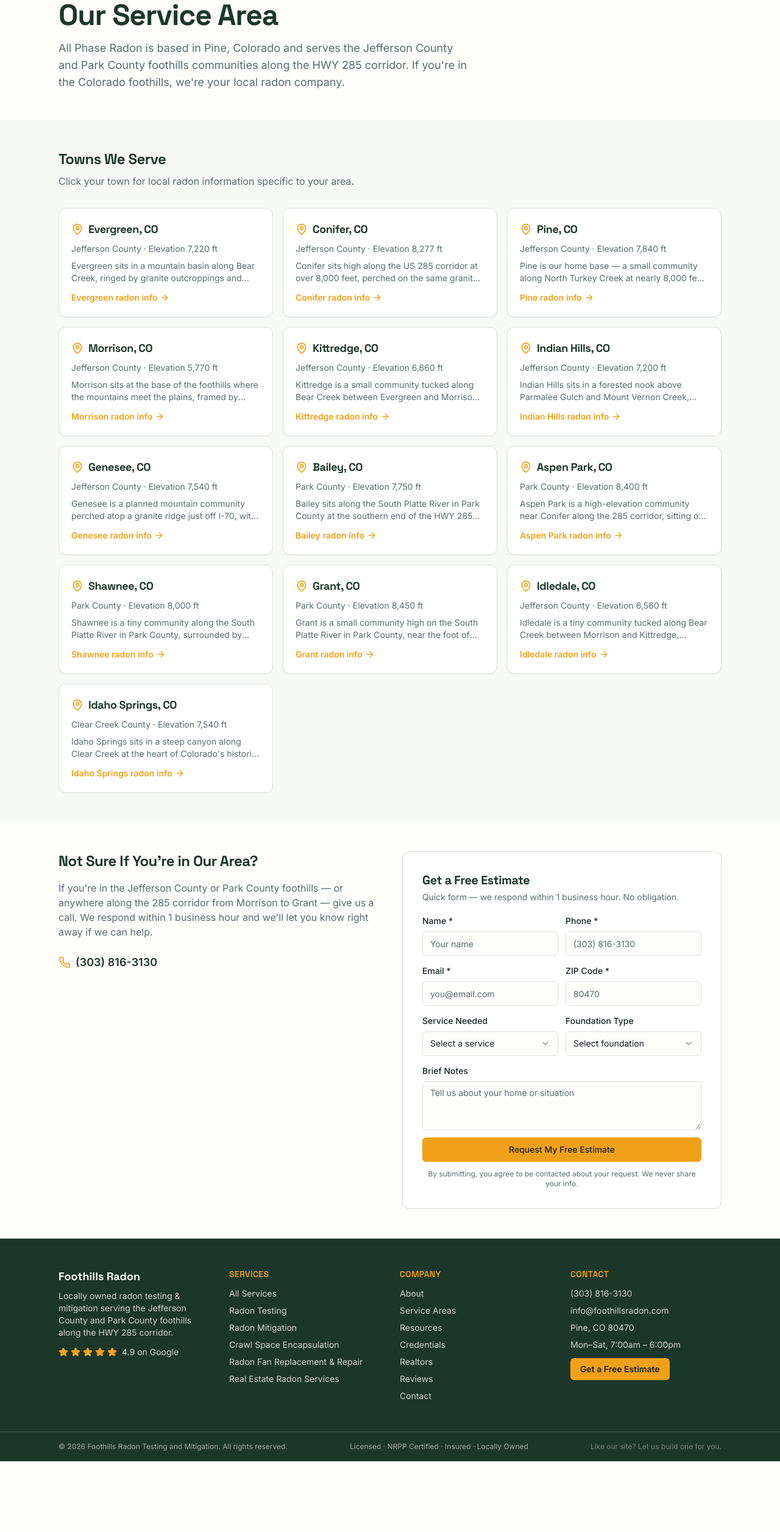
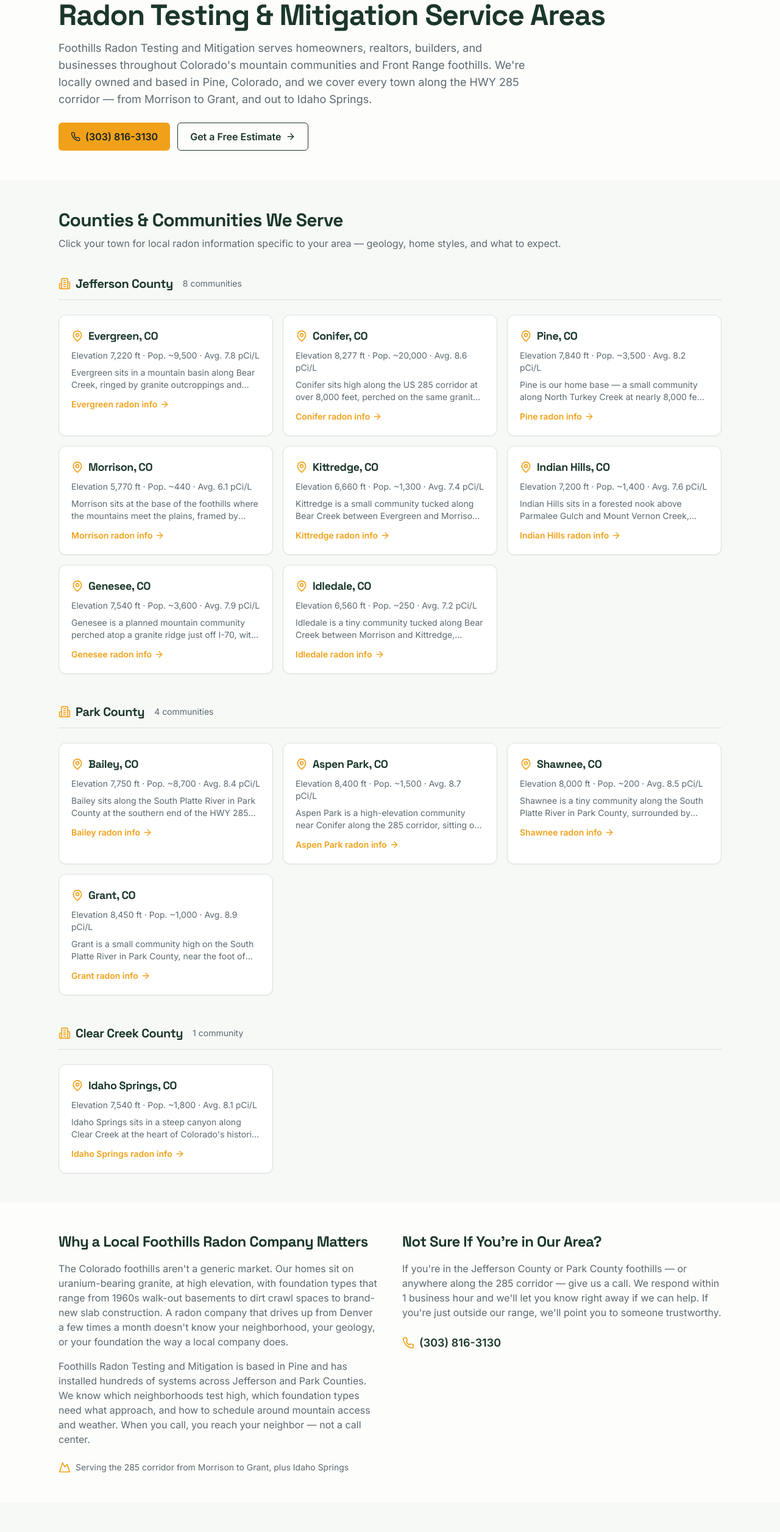
Before and after one commit to chetrodell-art/foothills-radon, a React (Vite) app: page /service-area in a window 1280 px wide. Shown: the part 234-2746 px from the top of the page at 61% size. Before the commit the page ends 2630 px from the top, so only its background shows below. Built offline with nearby package versions, Linux system fonts and the light colour scheme; the HTML template or start-up script is replaced by a standard one.

Commit message:
Backup: Update src/pages/ServiceArea.tsx

```diff
--- a/src/pages/ServiceArea.tsx
+++ b/src/pages/ServiceArea.tsx
@@ -1,17 +1,29 @@
 import { Link } from "react-router-dom";
-import { MapPin, Phone, ArrowRight } from "lucide-react";
+import { MapPin, Phone, ArrowRight, Mountain, Building2 } from "lucide-react";
 import { SEO, localBusinessSchema, breadcrumbSchema } from "@/components/seo";
 import { Layout } from "@/components/Layout";
 import { Breadcrumbs } from "@/components/Breadcrumbs";
 import { EstimateForm } from "@/components/EstimateForm";
 import { company } from "@/data/site";
 import { locations } from "@/data/locations";
+import { ScrollReveal } from "@/components/ScrollReveal";
 
-const ServiceArea = () => (
+const countyOrder: Record<string, number> = {
+  "Jefferson County": 1,
+  "Park County": 2,
+  "Clear Creek County": 3,
+};
+
+const ServiceArea = () => {
+  const counties = Array.from(new Set(locations.map((l) => l.county))).sort(
+    (a, b) => (countyOrder[a] || 9) - (countyOrder[b] || 9)
+  );
+
+  return (
     <Layout>
       <SEO
-      title="Service Area | All Phase Radon | Colorado Foothills"
-      description="All Phase Radon serves the Jefferson County & Park County foothills along the HWY 285 corridor — Pine, Conifer, Evergreen, Bailey, Morrison & more. Free estimates."
+        title="Radon Testing & Mitigation Service Areas | Foothills Radon Testing and Mitigation | Colorado Foothills"
+        description="Foothills Radon Testing and Mitigation serves homeowners, realtors, builders & businesses throughout Colorado's mountain communities along the HWY 285 corridor. See all towns we serve."
         path="/service-area"
         schema={[localBusinessSchema, breadcrumbSchema([
           { name: "Home", path: "/" },
@@ -22,19 +34,42 @@ const ServiceArea = () => (
 
       <section className="py-12">
         <div className="container-pro">
-        <h1 className="font-heading text-4xl font-bold text-primary sm:text-5xl">Our Service Area</h1>
-        <p className="mt-4 max-w-2xl text-lg text-muted-foreground">
-          All Phase Radon is based in {company.baseTown} and serves the Jefferson County and Park County foothills communities along the HWY 285 corridor. If you're in the Colorado foothills, we're your local radon company.
+          <ScrollReveal>
+            <h1 className="font-heading text-4xl font-bold text-primary sm:text-5xl">Radon Testing & Mitigation Service Areas</h1>
+            <p className="mt-4 max-w-3xl text-lg text-muted-foreground">
+                Foothills Radon Testing and Mitigation serves homeowners, realtors, builders, and businesses throughout Colorado's mountain communities and Front Range foothills. We're locally owned and based in {company.baseTown}, and we cover every town along the HWY 285 corridor — from Morrison to Grant, and out to Idaho Springs.
             </p>
+          </ScrollReveal>
+          <ScrollReveal delay={150}>
+            <div className="mt-6 flex flex-col gap-3 sm:flex-row">
+              <a href={company.phoneHref} className="inline-flex items-center justify-center gap-2 rounded-md bg-accent px-5 py-2.5 font-semibold text-accent-foreground hover:bg-accent/90">
+                <Phone className="h-4 w-4" /> {company.phone}
+              </a>
+              <Link to="/contact" className="inline-flex items-center justify-center gap-2 rounded-md border border-primary px-5 py-2.5 font-semibold text-primary hover:bg-muted">
+                Get a Free Estimate <ArrowRight className="h-4 w-4" />
+              </Link>
+            </div>
+          </ScrollReveal>
         </div>
       </section>
 
       <section className="bg-muted/40 py-12">
         <div className="container-pro">
-        <h2 className="font-heading text-2xl font-bold text-primary">Towns We Serve</h2>
-        <p className="mt-2 text-muted-foreground">Click your town for local radon information specific to your area.</p>
-        <div className="mt-8 grid gap-4 sm:grid-cols-2 lg:grid-cols-3">
-          {locations.map((loc) => (
+          <h2 className="font-heading text-2xl font-bold text-primary sm:text-3xl">Counties & Communities We Serve</h2>
+          <p className="mt-2 text-muted-foreground">Click your town for local radon information specific to your area — geology, home styles, and what to expect.</p>
+
+          <div className="mt-10 space-y-12">
+            {counties.map((county) => {
+              const towns = locations.filter((l) => l.county === county);
+              return (
+                <div key={county}>
+                  <div className="flex items-center gap-2 border-b border-border pb-3">
+                    <Building2 className="h-5 w-5 text-accent" />
+                    <h3 className="font-heading text-xl font-bold text-primary">{county}</h3>
+                    <span className="ml-2 text-sm text-muted-foreground">{towns.length} {towns.length === 1 ? "community" : "communities"}</span>
+                  </div>
+                  <div className="mt-6 grid gap-4 sm:grid-cols-2 lg:grid-cols-3">
+                    {towns.map((loc) => (
                       <Link
                         key={loc.slug}
                         to={`/locations/${loc.slug}`}
@@ -42,9 +77,9 @@ const ServiceArea = () => (
                       >
                         <div className="flex items-center gap-2">
                           <MapPin className="h-5 w-5 text-accent" />
-                <h3 className="font-heading text-lg font-bold text-primary group-hover:text-accent">{loc.town}, CO</h3>
+                          <h4 className="font-heading text-lg font-bold text-primary group-hover:text-accent">{loc.town}, CO</h4>
                         </div>
-              <p className="mt-2 text-sm text-muted-foreground">{loc.county} · Elevation {loc.elevation}</p>
+                        <p className="mt-2 text-sm text-muted-foreground">Elevation {loc.elevation} · Pop. {loc.population} · Avg. {loc.avgRadon}</p>
                         <p className="mt-2 text-sm text-muted-foreground line-clamp-2">{loc.geography}</p>
                         <span className="mt-3 inline-flex items-center gap-1 text-sm font-semibold text-accent">
                           {loc.town} radon info <ArrowRight className="h-4 w-4 transition group-hover:translate-x-1" />
@@ -53,21 +88,45 @@ const ServiceArea = () => (
                     ))}
                   </div>
                 </div>
+              );
+            })}
+          </div>
+        </div>
       </section>
 
       <section className="py-12">
-      <div className="container-pro grid items-start gap-10 lg:grid-cols-2">
+        <div className="container-pro grid gap-10 lg:grid-cols-2">
+          <div>
+            <h2 className="font-heading text-2xl font-bold text-primary">Why a Local Foothills Radon Company Matters</h2>
+            <div className="mt-4 space-y-4 text-muted-foreground">
+              <p>The Colorado foothills aren't a generic market. Our homes sit on uranium-bearing granite, at high elevation, with foundation types that range from 1960s walk-out basements to dirt crawl spaces to brand-new slab construction. A radon company that drives up from Denver a few times a month doesn't know your neighborhood, your geology, or your foundation the way a local company does.</p>
+              <p>Foothills Radon Testing and Mitigation is based in Pine and has installed hundreds of systems across Jefferson and Park Counties. We know which neighborhoods test high, which foundation types need what approach, and how to schedule around mountain access and weather. When you call, you reach your neighbor — not a call center.</p>
+            </div>
+            <div className="mt-6 flex items-center gap-2 text-sm text-muted-foreground">
+              <Mountain className="h-5 w-5 text-accent" /> Serving the 285 corridor from Morrison to Grant, plus Idaho Springs
+            </div>
+          </div>
           <div>
             <h2 className="font-heading text-2xl font-bold text-primary">Not Sure If You're in Our Area?</h2>
-          <p className="mt-4 text-muted-foreground">If you're in the Jefferson County or Park County foothills — or anywhere along the 285 corridor from Morrison to Grant — give us a call. We respond within {company.responseHours} and we'll let you know right away if we can help.</p>
+            <p className="mt-4 text-muted-foreground">If you're in the Jefferson County or Park County foothills — or anywhere along the 285 corridor — give us a call. We respond within {company.responseHours} and we'll let you know right away if we can help. If you're just outside our range, we'll point you to someone trustworthy.</p>
             <a href={company.phoneHref} className="mt-6 inline-flex items-center gap-2 text-lg font-semibold text-primary hover:text-accent">
               <Phone className="h-5 w-5 text-accent" /> {company.phone}
             </a>
+          </div>
+        </div>
+      </section>
+
+      <section className="bg-muted/40 py-12">
+        <div className="container-pro grid items-start gap-10 lg:grid-cols-2">
+          <div>
+            <h2 className="font-heading text-2xl font-bold text-primary">Request a Free Estimate</h2>
+            <p className="mt-4 text-muted-foreground">Tell us your ZIP code and foundation type, and we'll get back to you within {company.responseHours} with next steps.</p>
           </div>
           <EstimateForm variant="section" />
         </div>
       </section>
     </Layout>
   );
+};
 
 export default ServiceArea;
```
Lines whose indentation alone changed are shown as unchanged.
